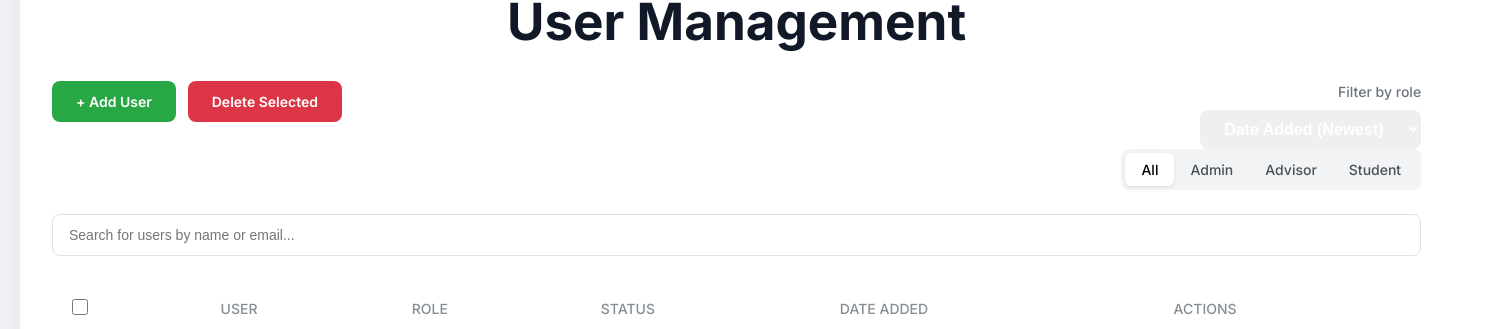
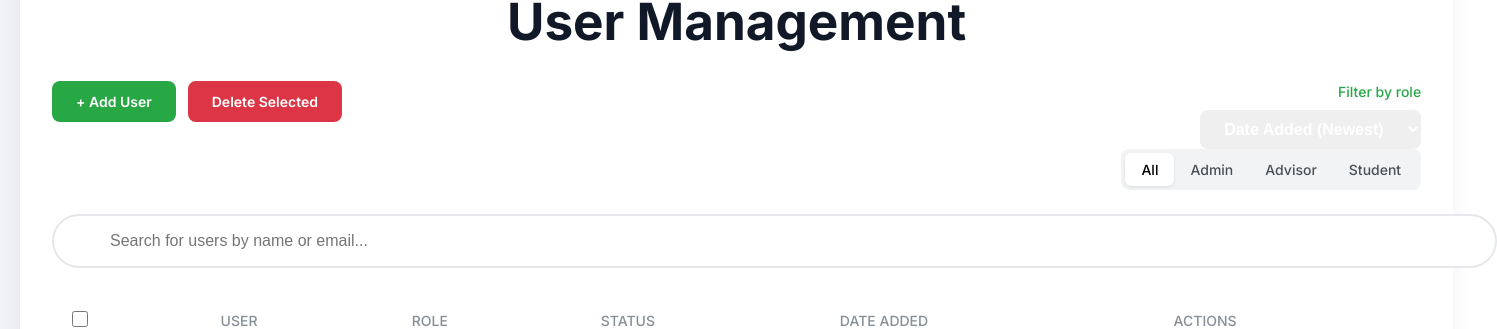
Before and after one commit to kaitod123/my_firstproject, a React (Vite) app: page /UserManagement in a window 1280 px wide. Shown: the part 235-564 px from the top of the page, 1497 px wide, since content can reach past the window. Built offline with nearby package versions, Linux system fonts and the light colour scheme; no server answers.

Commit message:
Fix CSS adminpage

```diff
--- a/src/styles/UserManagement.module.css
+++ b/src/styles/UserManagement.module.css
@@ -83,7 +83,7 @@ h1 {
 .roleselector label {
     font-size: 14px;
     font-weight: 500;
-    color: #6c757d;
+    color: #28a745;
     display: block;
     margin-bottom: 8px;
 }
@@ -174,11 +174,14 @@ h1 {
 }
 .searchbar input {
     width: 100%;
-    padding: 12px 16px;
-    border: 1px solid #dee2e6;
-    border-radius: 8px;
-    font-size: 14px;
-    box-sizing: border-box;
+    padding: 1rem 1rem 1rem 3.5rem;
+    border: 2px solid #e5e7eb; /* เพิ่มขอบ */
+    border-radius: 50px;
+    background-color: #ffffff;
+    font-size: 1rem;
+    color: #374151; /* ข้อความเข้ม */
+    outline: none;
+    transition: all 0.3s ease;
 }
 
 .usertable table {
--- a/src/styles/deleteDashboard.module.css
+++ b/src/styles/deleteDashboard.module.css
@@ -34,7 +34,7 @@
 
 .searchInput input,
 .filterSelect select {
-    width: 100%;
+    width: 90%;
     padding: 1rem 1rem 1rem 3.5rem;
     border: 2px solid #e5e7eb; /* เพิ่มขอบ */
     border-radius: 50px;
```
